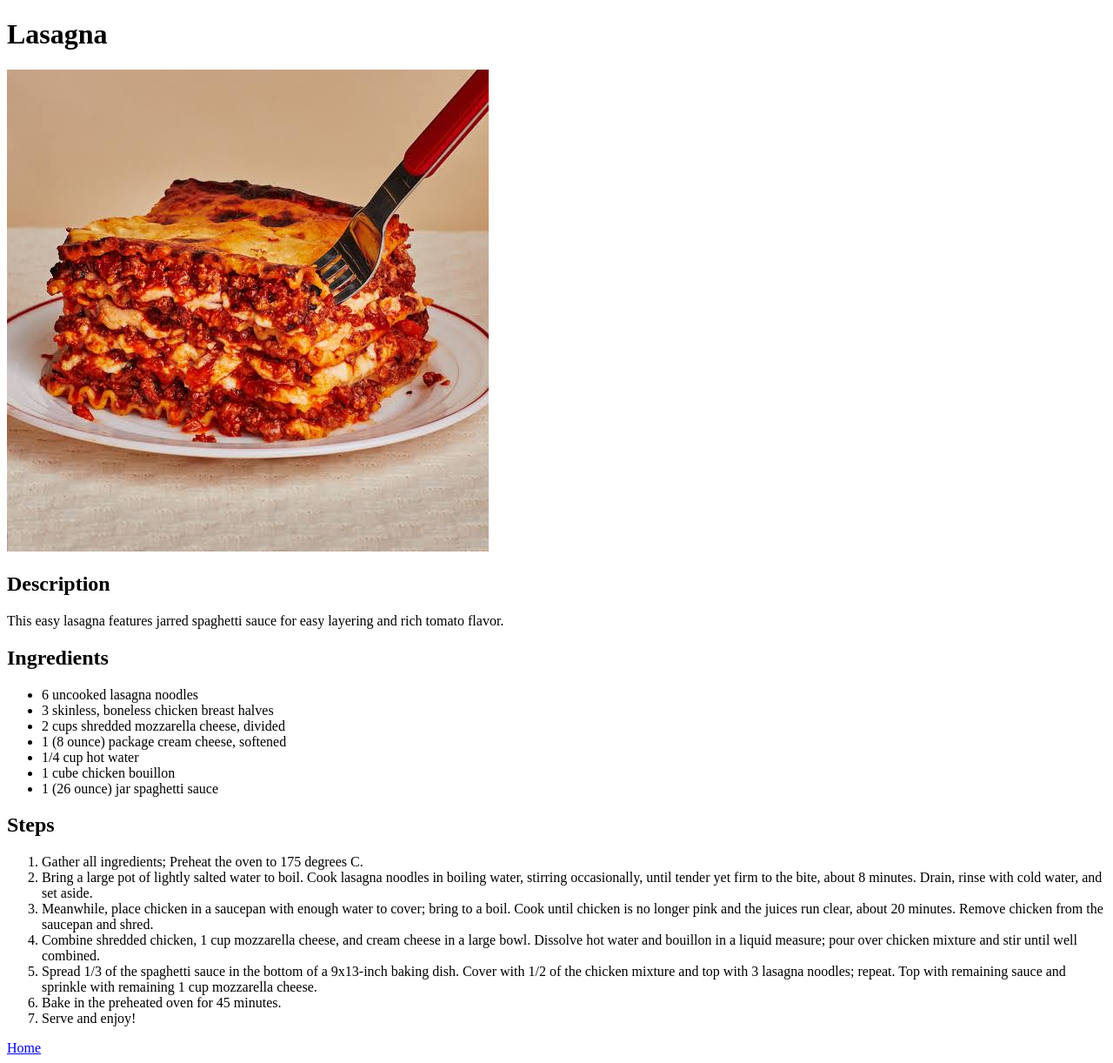
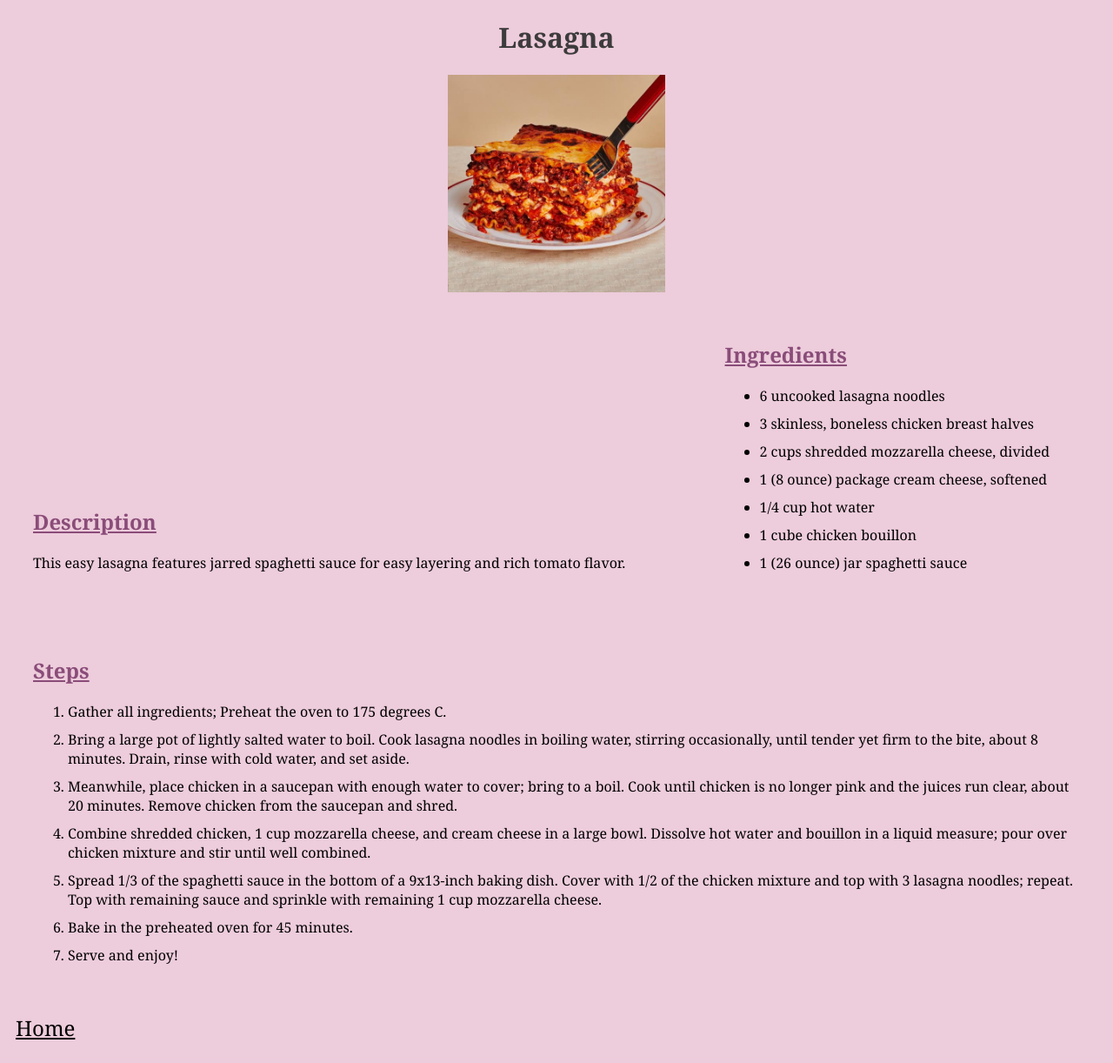
Before and after one commit to maxPallu/odin-recipes, a plain HTML site: page recipes/lasagna.html in a window 1280 px wide. Shown: the whole page at 87% size. Drawn offline with Linux system fonts and the light colour scheme.

Commit message:
Add a style.css stylesheet and modify each page to add the CSS on it

```diff
--- a/recipes/lasagna.html
+++ b/recipes/lasagna.html
@@ -3,15 +3,22 @@
 <head>
     <meta charset="UTF-8">
     <meta name="viewport" content="width=device-width, initial-scale=1.0">
+    <link rel="stylesheet" href="../style.css">
     <title>Lasagna</title>
 </head>
 <body>
     <h1>Lasagna</h1>
+    <div class="image">
         <img src="Images/lasagna.jpeg" alt="Lasagna">
+    </div>
 
+    <div class="header">
+        <div class="description">
             <h2>Description</h2>
             <p>This easy lasagna features jarred spaghetti sauce for easy layering and rich tomato flavor.</p>
+        </div>
 
+        <div class="ingredients">
             <h2>Ingredients</h2>
                 <ul>
                     <li>6 uncooked lasagna noodles</li>
@@ -22,7 +29,10 @@
                     <li>1 cube chicken bouillon</li>
                     <li>1 (26 ounce) jar spaghetti sauce</li>
                 </ul>
+        </div>
+    </div>
 
+    <div class="steps">
         <h2>Steps</h2>
         <ol>
             <li>Gather all ingredients; Preheat the oven to 175 degrees C.</li>
@@ -41,6 +51,7 @@
             <li>Bake in the preheated oven for 45 minutes.</li>
             <li>Serve and enjoy!</li>
         </ol>
+    </div>
 
     <a href="../index.html">Home</a>
 </body>
--- /dev/null
+++ b/style.css
@@ -0,0 +1,52 @@
+body {
+    background-color: rgb(237, 204, 219);
+    font-family: Georgia, 'Times New Roman', Times, serif;
+}
+
+h1 {
+    text-align: center;
+    color: rgb(61, 59, 60);
+}
+
+a {
+    padding: 10px;
+    color: black;
+    font-size: 24px;
+    display: block;
+}
+
+img {
+    height: 250px;
+    text-align: center;
+}
+
+.image {
+    text-align: center;
+}
+
+h2 {
+    text-decoration: underline;
+    color: rgb(138, 76, 121);
+}
+
+.header {
+    padding: 30px;
+}
+
+.description {
+    display: inline-block;
+}
+
+.ingredients {
+    display: inline-block;
+    margin-left: 110px;
+}
+
+.steps {
+    display: inline-block;
+    padding: 30px;
+}
+
+li {
+    margin-top: 10px;
+}
```
Also changed, not shown: index.html (+1 -0 lines), recipes/chicken.html (+11 -0 lines). Lines whose indentation alone changed are shown as unchanged.
